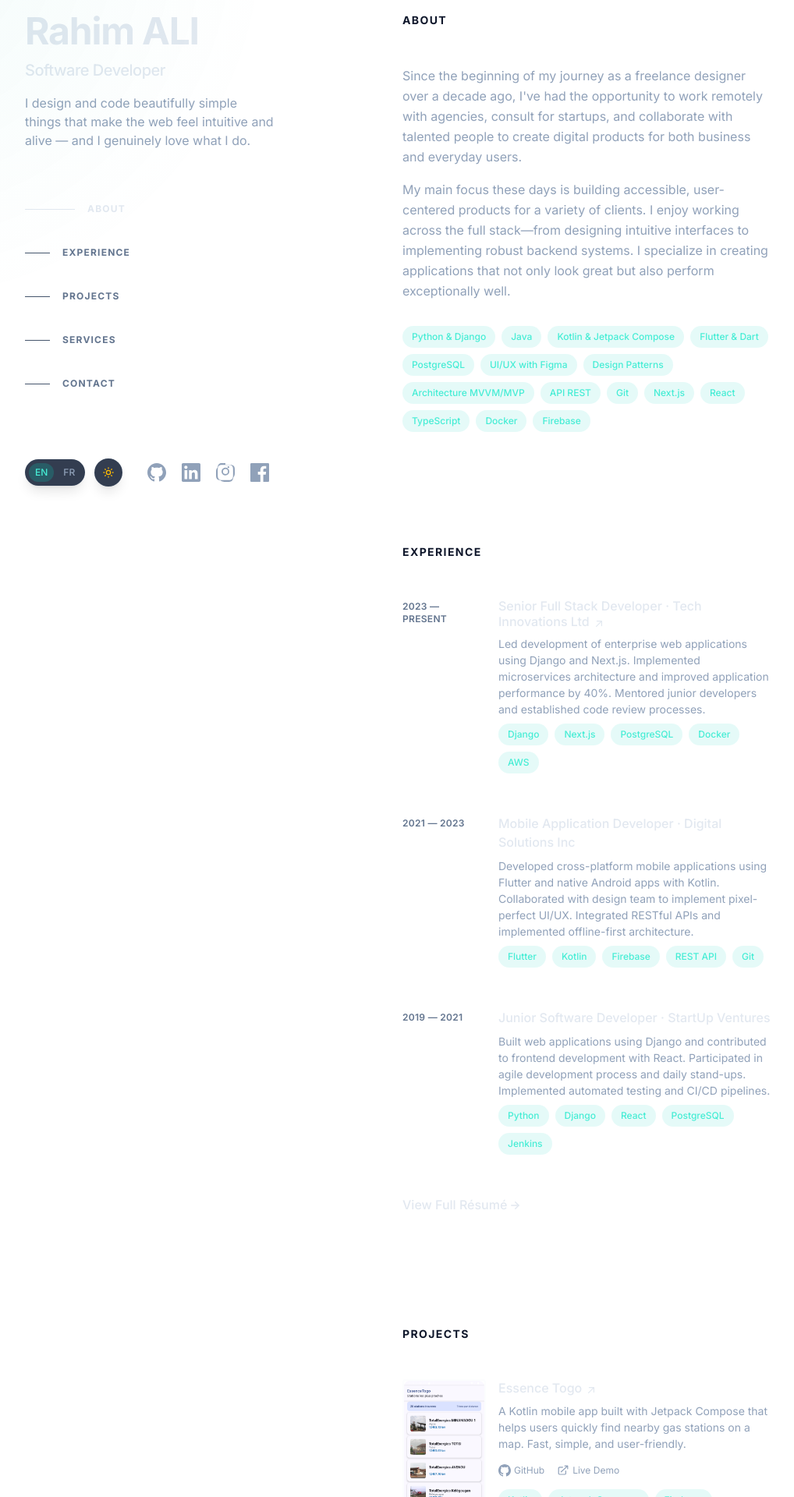
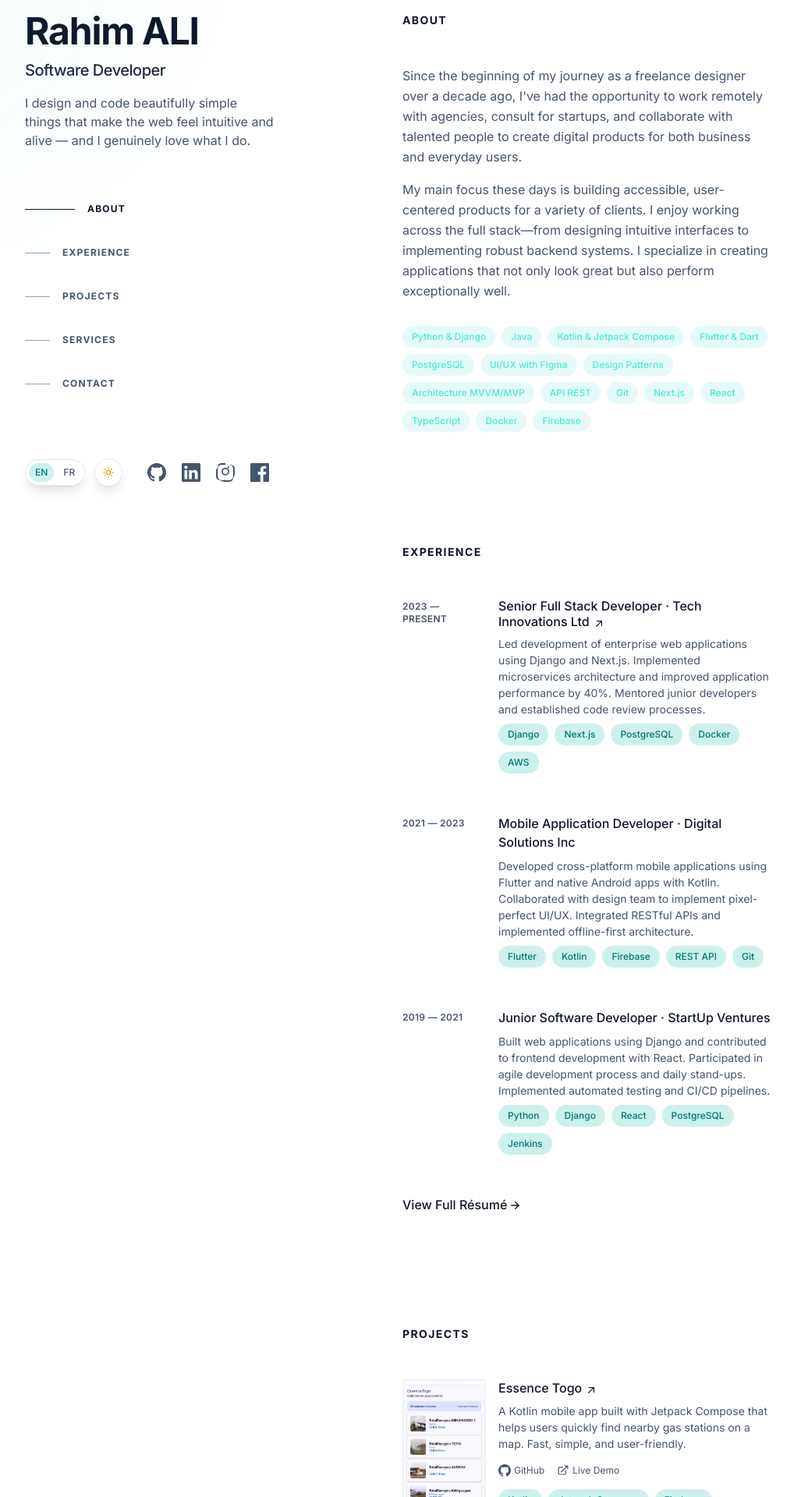
Before and after one commit to Rahim10020/freelance_portfolio, a Next.js app: page / in a window 1280 px wide. Shown: the part 80-2000 px from the top of the page at 78% size, without its empty margins (128-1146 px from the left). Built offline with nearby package versions, Linux system fonts and the light colour scheme; no server answers.

Commit message:
evolution dans le reglage du souci de la light mode

```diff
--- a/src/components/sections/About.tsx
+++ b/src/components/sections/About.tsx
@@ -10,7 +10,7 @@ export default function About() {
     return (
         <section id="about" className="mb-16 scroll-mt-16 md:mb-24 lg:mb-36 lg:scroll-mt-24">
             <SectionTitle>{t.about.title}</SectionTitle>
-            <div className="space-y-4 text-slate-400 dark:text-slate-400 light:text-slate-600 leading-relaxed mb-8">
+            <div className="space-y-4 text-slate-600 dark:text-slate-400 leading-relaxed mb-8">
                 <p>
                     {t.about.paragraph1}
                 </p>
--- a/src/components/sections/Hero.tsx
+++ b/src/components/sections/Hero.tsx
@@ -12,13 +12,13 @@ export default function Hero() {
     return (
         <header className="lg:sticky lg:top-0 lg:flex lg:max-h-screen lg:w-1/2 lg:flex-col lg:justify-between lg:py-24">
             <div>
-                <h1 className="text-4xl font-bold tracking-tight text-slate-200 dark:text-slate-200 light:text-slate-900 sm:text-5xl">
+                <h1 className="text-4xl font-bold tracking-tight text-slate-900 dark:text-slate-200 sm:text-5xl">
                     {personalInfo.name}
                 </h1>
-                <h2 className="mt-3 text-lg font-medium tracking-tight text-slate-200 dark:text-slate-200 light:text-slate-800 sm:text-xl">
+                <h2 className="mt-3 text-lg font-medium tracking-tight text-slate-800 dark:text-slate-200 sm:text-xl">
                     {t.hero.title}
                 </h2>
-                <p className="mt-4 max-w-xs leading-normal text-slate-400 dark:text-slate-400 light:text-slate-600">
+                <p className="mt-4 max-w-xs leading-normal text-slate-600 dark:text-slate-400">
                     {t.hero.bio}
                 </p>
                 <Navigation />
--- a/src/components/ui/ArchiveLink.tsx
+++ b/src/components/ui/ArchiveLink.tsx
@@ -8,8 +8,8 @@ interface ArchiveLinkProps {
 
 export default function ArchiveLink({ href, text, isExternal = false }: ArchiveLinkProps) {
     const content = (
-        <span className="inline-flex items-center font-medium leading-tight text-slate-200 dark:text-slate-200 light:text-slate-900 group">
-            <span className="border-b border-transparent group-hover:border-teal-300 dark:group-hover:border-teal-300 light:group-hover:border-teal-700 transition-all duration-300">
+        <span className="inline-flex items-center font-medium leading-tight text-slate-900 dark:text-slate-200 group">
+            <span className="border-b border-transparent group-hover:border-teal-700 dark:group-hover:border-teal-300 transition-all duration-300">
                 {text}
             </span>
             <svg
@@ -38,7 +38,7 @@ export default function ArchiveLink({ href, text, isExternal = false }: ArchiveL
                 href={href}
                 target="_blank"
                 rel="noopener noreferrer"
-                className="inline-flex items-center text-base font-semibold leading-tight text-slate-200 dark:text-slate-200 light:text-slate-900 hover:text-teal-300 dark:hover:text-teal-300 light:hover:text-teal-700 focus-visible:text-teal-300 dark:focus-visible:text-teal-300 light:focus-visible:text-teal-700 transition-colors"
+                className="inline-flex items-center text-base font-semibold leading-tight text-slate-900 dark:text-slate-200 hover:text-teal-700 dark:hover:text-teal-300 focus-visible:text-teal-700 dark:focus-visible:text-teal-300 transition-colors"
             >
                 {content}
             </a>
@@ -48,7 +48,7 @@ export default function ArchiveLink({ href, text, isExternal = false }: ArchiveL
     return (
         <Link
             href={href}
-            className="inline-flex items-center text-base font-semibold leading-tight text-slate-200 dark:text-slate-200 light:text-slate-900 hover:text-teal-300 dark:hover:text-teal-300 light:hover:text-teal-700 focus-visible:text-teal-300 dark:focus-visible:text-teal-300 light:focus-visible:text-teal-700 transition-colors"
+            className="inline-flex items-center text-base font-semibold leading-tight text-slate-900 dark:text-slate-200 hover:text-teal-700 dark:hover:text-teal-300 focus-visible:text-teal-700 dark:focus-visible:text-teal-300 transition-colors"
         >
             {content}
         </Link>
--- a/src/components/ui/ControlsPanel.tsx
+++ b/src/components/ui/ControlsPanel.tsx
@@ -10,12 +10,12 @@ export default function ControlsPanel() {
     return (
         <div className="flex items-center gap-3">
             {/* Language Switcher */}
-            <div className="flex items-center gap-1 rounded-full bg-slate-800/90 dark:bg-slate-800/90 light:bg-white/90 backdrop-blur-sm border border-slate-700/50 dark:border-slate-700/50 light:border-slate-200/50 p-1 shadow-lg">
+            <div className="flex items-center gap-1 rounded-full bg-white dark:bg-slate-800/90 backdrop-blur-sm border border-slate-200 dark:border-slate-700/50 p-1 shadow-lg">
                 <button
                     onClick={() => setLanguage('en')}
                     className={`px-2 py-1 rounded-full text-xs font-medium transition-all duration-300 ${language === 'en'
-                        ? 'bg-teal-400/20 dark:bg-teal-400/20 light:bg-teal-500/20 text-teal-300 dark:text-teal-300 light:text-teal-700'
-                        : 'text-slate-400 dark:text-slate-400 light:text-slate-600 hover:text-slate-200 hover:cursor-pointer dark:hover:text-slate-200 light:hover:text-slate-800'
+                        ? 'bg-teal-500/20 dark:bg-teal-400/20 text-teal-700 dark:text-teal-300'
+                        : 'text-slate-600 dark:text-slate-400 hover:text-slate-800 dark:hover:text-slate-200 hover:cursor-pointer'
                         }`}
                     aria-label="Switch to English"
                 >
@@ -24,8 +24,8 @@ export default function ControlsPanel() {
                 <button
                     onClick={() => setLanguage('fr')}
                     className={`px-2 py-1 rounded-full text-xs font-medium transition-all duration-300 ${language === 'fr'
-                        ? 'bg-teal-400/20 dark:bg-teal-400/20 light:bg-teal-500/20 text-teal-300 dark:text-teal-300 light:text-teal-700'
-                        : 'text-slate-400 dark:text-slate-400 light:text-slate-600 hover:text-slate-200 hover:cursor-pointer dark:hover:text-slate-200 light:hover:text-slate-800'
+                        ? 'bg-teal-500/20 dark:bg-teal-400/20 text-teal-700 dark:text-teal-300'
+                        : 'text-slate-600 dark:text-slate-400 hover:text-slate-800 dark:hover:text-slate-200 hover:cursor-pointer'
                         }`}
                     aria-label="Switch to French"
                 >
@@ -36,12 +36,12 @@ export default function ControlsPanel() {
             {/* Theme Switcher */}
             <button
                 onClick={toggleTheme}
-                className="group relative w-9 h-9 rounded-full bg-slate-800/90 dark:bg-slate-800/90 light:bg-white/90 backdrop-blur-sm border border-slate-700/50 dark:border-slate-700/50 light:border-slate-200/50 shadow-lg hover:scale-110 hover:cursor-pointer transition-all duration-300 flex items-center justify-center"
+                className="group relative w-9 h-9 rounded-full bg-white dark:bg-slate-800/90 backdrop-blur-sm border border-slate-200 dark:border-slate-700/50 shadow-lg hover:scale-110 hover:cursor-pointer transition-all duration-300 flex items-center justify-center"
                 aria-label="Toggle theme"
             >
                 {/* Sun Icon (Light Mode) */}
                 <svg
-                    className={`absolute w-4 h-4 text-amber-400 transition-all duration-500 ${theme === 'light'
+                    className={`absolute w-4 h-4 text-amber-500 transition-all duration-500 ${theme === 'light'
                         ? 'rotate-0 scale-100 opacity-100'
                         : 'rotate-90 scale-0 opacity-0'
                         }`}
--- a/src/components/ui/ExperienceCard.tsx
+++ b/src/components/ui/ExperienceCard.tsx
@@ -7,21 +7,21 @@ interface ExperienceCardProps {
 export default function ExperienceCard({ experience }: ExperienceCardProps) {
     const content = (
         <div className="group relative grid gap-4 pb-1 transition-all sm:grid-cols-8 sm:gap-8 md:gap-4 lg:hover:!opacity-100 lg:group-hover/list:opacity-50">
-            <div className="absolute -inset-x-4 -inset-y-4 z-0 hidden rounded-md transition motion-reduce:transition-none lg:-inset-x-6 lg:block lg:group-hover:bg-slate-800/50 dark:lg:group-hover:bg-slate-800/50 light:lg:group-hover:bg-white/50 lg:group-hover:shadow-[inset_0_1px_0_0_rgba(148,163,184,0.1)] dark:lg:group-hover:shadow-[inset_0_1px_0_0_rgba(148,163,184,0.1)] light:lg:group-hover:shadow-[inset_0_1px_0_0_rgba(148,163,184,0.2)] lg:group-hover:drop-shadow-lg" />
+            <div className="absolute -inset-x-4 -inset-y-4 z-0 hidden rounded-md transition motion-reduce:transition-none lg:-inset-x-6 lg:block lg:group-hover:bg-white/50 dark:lg:group-hover:bg-slate-800/50 lg:group-hover:shadow-[inset_0_1px_0_0_rgba(148,163,184,0.2)] dark:lg:group-hover:shadow-[inset_0_1px_0_0_rgba(148,163,184,0.1)] lg:group-hover:drop-shadow-lg" />
 
-            <header className="z-10 mb-2 mt-1 text-xs font-semibold uppercase tracking-wide text-slate-500 dark:text-slate-500 light:text-slate-600 sm:col-span-2">
+            <header className="z-10 mb-2 mt-1 text-xs font-semibold uppercase tracking-wide text-slate-600 dark:text-slate-500 sm:col-span-2">
                 {experience.period}
             </header>
 
             <div className="z-10 sm:col-span-6">
-                <h3 className="font-medium leading-snug text-slate-200 dark:text-slate-200 light:text-slate-900">
+                <h3 className="font-medium leading-snug text-slate-900 dark:text-slate-200">
                     <div>
                         {experience.link ? (
                             <a
                                 href={experience.link}
                                 target="_blank"
                                 rel="noopener noreferrer"
-                                className="inline-flex items-baseline font-medium leading-tight text-slate-200 dark:text-slate-200 light:text-slate-900 hover:text-teal-300 dark:hover:text-teal-300 light:hover:text-teal-700 focus-visible:text-teal-300 dark:focus-visible:text-teal-300 light:focus-visible:text-teal-700 group/link text-base"
+                                className="inline-flex items-baseline font-medium leading-tight text-slate-900 dark:text-slate-200 hover:text-teal-700 dark:hover:text-teal-300 focus-visible:text-teal-700 dark:focus-visible:text-teal-300 group/link text-base"
                             >
                                 <span className="absolute -inset-x-4 -inset-y-2.5 hidden rounded md:-inset-x-6 md:-inset-y-4 lg:block" />
                                 <span>
@@ -46,11 +46,11 @@ export default function ExperienceCard({ experience }: ExperienceCardProps) {
                         )}
                     </div>
                 </h3>
-                <p className="mt-2 text-sm leading-normal text-slate-400 dark:text-slate-400 light:text-slate-600">{experience.description}</p>
+                <p className="mt-2 text-sm leading-normal text-slate-600 dark:text-slate-400">{experience.description}</p>
                 <ul className="mt-2 flex flex-wrap gap-2">
                     {experience.technologies.map((tech) => (
                         <li key={tech}>
-                            <div className="flex items-center rounded-full bg-teal-400/10 dark:bg-teal-400/10 light:bg-teal-500/20 px-3 py-1 text-xs font-medium leading-5 text-teal-300 dark:text-teal-300 light:text-teal-700">
+                            <div className="flex items-center rounded-full bg-teal-500/20 dark:bg-teal-400/10 px-3 py-1 text-xs font-medium leading-5 text-teal-700 dark:text-teal-300">
                                 {tech}
                             </div>
                         </li>
--- a/src/components/ui/Navigation.tsx
+++ b/src/components/ui/Navigation.tsx
@@ -57,14 +57,14 @@ export default function Navigation() {
                         >
                             <span
                                 className={`h-px transition-all ${activeSection === section.id
-                                    ? 'w-16 bg-slate-200 dark:bg-slate-200 light:bg-slate-900'
-                                    : 'w-8 bg-slate-600 dark:bg-slate-600 light:bg-slate-400 group-hover:w-16 group-hover:bg-slate-200 dark:group-hover:bg-slate-200 light:group-hover:bg-slate-900'
+                                    ? 'w-16 bg-slate-900 dark:bg-slate-200'
+                                    : 'w-8 bg-slate-400 dark:bg-slate-600 group-hover:w-16 group-hover:bg-slate-900 dark:group-hover:bg-slate-200'
                                     }`}
                             />
                             <span
                                 className={`text-xs font-bold uppercase tracking-widest transition-colors ${activeSection === section.id
-                                    ? 'text-slate-200 dark:text-slate-200 light:text-slate-900'
-                                    : 'text-slate-500 dark:text-slate-500 light:text-slate-600 group-hover:text-slate-200 dark:group-hover:text-slate-200 light:group-hover:text-slate-900'
+                                    ? 'text-slate-900 dark:text-slate-200'
+                                    : 'text-slate-600 dark:text-slate-500 group-hover:text-slate-900 dark:group-hover:text-slate-200'
                                     }`}
                             >
                                 {section.label}
--- a/src/components/ui/ProjectCard.tsx
+++ b/src/components/ui/ProjectCard.tsx
@@ -11,11 +11,11 @@ export default function ProjectCard({ project }: ProjectCardProps) {
 
     const content = (
         <div className="group relative grid gap-4 pb-1 transition-all sm:grid-cols-8 sm:gap-8 md:gap-4 lg:hover:!opacity-100 lg:group-hover/list:opacity-50">
-            <div className="absolute -inset-x-4 -inset-y-4 z-0 hidden rounded-md transition motion-reduce:transition-none lg:-inset-x-6 lg:block lg:group-hover:bg-slate-800/50 dark:lg:group-hover:bg-slate-800/50 light:lg:group-hover:bg-white/50 lg:group-hover:shadow-[inset_0_1px_0_0_rgba(148,163,184,0.1)] dark:lg:group-hover:shadow-[inset_0_1px_0_0_rgba(148,163,184,0.1)] light:lg:group-hover:shadow-[inset_0_1px_0_0_rgba(148,163,184,0.2)] lg:group-hover:drop-shadow-lg" />
+            <div className="absolute -inset-x-4 -inset-y-4 z-0 hidden rounded-md transition motion-reduce:transition-none lg:-inset-x-6 lg:block lg:group-hover:bg-white/50 dark:lg:group-hover:bg-slate-800/50 lg:group-hover:shadow-[inset_0_1px_0_0_rgba(148,163,184,0.2)] dark:lg:group-hover:shadow-[inset_0_1px_0_0_rgba(148,163,184,0.1)] lg:group-hover:drop-shadow-lg" />
 
             {project.image && (
                 <div className="z-10 sm:col-span-2">
-                    <div className="rounded border-2 border-slate-200/10 dark:border-slate-200/10 light:border-slate-300/30 transition group-hover:border-slate-200/30 dark:group-hover:border-slate-200/30 light:group-hover:border-slate-300/50">
+                    <div className="rounded border-2 border-slate-300/30 dark:border-slate-200/10 transition group-hover:border-slate-300/50 dark:group-hover:border-slate-200/30">
                         <Image
                             src={project.image}
                             alt={project.title}
@@ -29,13 +29,13 @@ export default function ProjectCard({ project }: ProjectCardProps) {
             )}
 
             <div className={`z-10 ${project.image ? 'sm:col-span-6' : 'sm:col-span-8'}`}>
-                <h3 className="font-medium leading-snug text-slate-200 dark:text-slate-200 light:text-slate-900">
+                <h3 className="font-medium leading-snug text-slate-900 dark:text-slate-200">
                     {hasLink ? (
                         <a
                             href={mainLink}
                             target="_blank"
                             rel="noopener noreferrer"
-                            className="inline-flex items-baseline font-medium leading-tight text-slate-200 dark:text-slate-200 light:text-slate-900 hover:text-teal-300 dark:hover:text-teal-300 light:hover:text-teal-700 focus-visible:text-teal-300 dark:focus-visible:text-teal-300 light:focus-visible:text-teal-700 group/link text-base"
+                            className="inline-flex items-baseline font-medium leading-tight text-slate-900 dark:text-slate-200 hover:text-teal-700 dark:hover:text-teal-300 focus-visible:text-teal-700 dark:focus-visible:text-teal-300 group/link text-base"
                         >
                             <span className="absolute -inset-x-4 -inset-y-2.5 hidden rounded md:-inset-x-6 md:-inset-y-4 lg:block" />
                             <span>
@@ -57,7 +57,7 @@ export default function ProjectCard({ project }: ProjectCardProps) {
                         <span className="text-base">{project.title}</span>
                     )}
                 </h3>
-                <p className="mt-2 text-sm leading-normal text-slate-400 dark:text-slate-400 light:text-slate-600">{project.description}</p>
+                <p className="mt-2 text-sm leading-normal text-slate-600 dark:text-slate-400">{project.description}</p>
                 {(project.links.github || project.links.live) && (
                     <div className="mt-4 flex gap-4 text-xs">
                         {project.links.github && (
@@ -65,7 +65,7 @@ export default function ProjectCard({ project }: ProjectCardProps) {
                                 href={project.links.github}
                                 target="_blank"
                                 rel="noopener noreferrer"
-                                className="relative z-20 inline-flex items-center gap-1 text-slate-400 dark:text-slate-400 light:text-slate-600 hover:text-teal-300 dark:hover:text-teal-300 light:hover:text-teal-700"
+                                className="relative z-20 inline-flex items-center gap-1 text-slate-600 dark:text-slate-400 hover:text-teal-700 dark:hover:text-teal-300"
                             >
                                 <svg className="w-4 h-4" viewBox="0 0 24 24" fill="currentColor">
                                     <path d="M12 0c-6.626 0-12 5.373-12 12 0 5.302 3.438 9.8 8.207 11.387.599.111.793-.261.793-.577v-2.234c-3.338.726-4.033-1.416-4.033-1.416-.546-1.387-1.333-1.756-1.333-1.756-1.089-.745.083-.729.083-.729 1.205.084 1.839 1.237 1.839 1.237 1.07 1.834 2.807 1.304 3.492.997.107-.775.418-1.305.762-1.604-2.665-.305-5.467-1.334-5.467-5.931 0-1.311.469-2.381 1.236-3.221-.124-.303-.535-1.524.117-3.176 0 0 1.008-.322 3.301 1.23.957-.266 1.983-.399 3.003-.404 1.02.005 2.047.138 3.006.404 2.291-1.552 3.297-1.23 3.297-1.23.653 1.653.242 2.874.118 3.176.77.84 1.235 1.911 1.235 3.221 0 4.609-2.807 5.624-5.479 5.921.43.372.823 1.102.823 2.222v3.293c0 .319.192.694.801.576 4.765-1.589 8.199-6.086 8.199-11.386 0-6.627-5.373-12-12-12z" />
@@ -78,7 +78,7 @@ export default function ProjectCard({ project }: ProjectCardProps) {
                                 href={project.links.live}
                                 target="_blank"
                                 rel="noopener noreferrer"
-                                className="relative z-20 inline-flex items-center gap-1 text-slate-400 dark:text-slate-400 light:text-slate-600 hover:text-teal-300 dark:hover:text-teal-300 light:hover:text-teal-700"
+                                className="relative z-20 inline-flex items-center gap-1 text-slate-600 dark:text-slate-400 hover:text-teal-700 dark:hover:text-teal-300"
                             >
                                 <svg className="w-4 h-4" viewBox="0 0 20 20" fill="currentColor">
                                     <path
@@ -100,7 +100,7 @@ export default function ProjectCard({ project }: ProjectCardProps) {
                 <ul className="mt-4 flex flex-wrap gap-2">
                     {project.technologies.map((tech) => (
                         <li key={tech}>
-                            <div className="flex items-center rounded-full bg-teal-400/10 dark:bg-teal-400/10 light:bg-teal-500/20 px-3 py-1 text-xs font-medium leading-5 text-teal-300 dark:text-teal-300 light:text-teal-700">
+                            <div className="flex items-center rounded-full bg-teal-500/20 dark:bg-teal-400/10 px-3 py-1 text-xs font-medium leading-5 text-teal-700 dark:text-teal-300">
                                 {tech}
                             </div>
                         </li>
--- a/src/components/ui/ServiceCard.tsx
+++ b/src/components/ui/ServiceCard.tsx
@@ -6,10 +6,10 @@ interface ServiceCardProps {
 
 export default function ServiceCard({ service }: ServiceCardProps) {
     return (
-        <div className="group relative rounded-lg border border-slate-200/10 dark:border-slate-200/10 light:border-slate-300/30 bg-slate-800/50 dark:bg-slate-800/50 light:bg-white/60 p-6 transition-all hover:bg-slate-800/70 dark:hover:bg-slate-800/70 light:hover:bg-white/80 hover:border-slate-200/20 dark:hover:border-slate-200/20 light:hover:border-slate-300/50 hover:shadow-lg dark:hover:shadow-lg light:hover:shadow-teal-100/50">
+        <div className="group relative rounded-lg border border-slate-300/30 dark:border-slate-200/10 bg-white/60 dark:bg-slate-800/50 p-6 transition-all hover:bg-white/80 dark:hover:bg-slate-800/70 hover:border-slate-300/50 dark:hover:border-slate-200/20 hover:shadow-lg dark:hover:shadow-lg hover:shadow-teal-100/50 dark:hover:shadow-none">
             <div className="text-4xl mb-4">{service.icon}</div>
-            <h3 className="text-lg font-medium text-slate-200 dark:text-slate-200 light:text-slate-900 mb-2">{service.title}</h3>
-            <p className="text-sm text-slate-400 dark:text-slate-400 light:text-slate-600 leading-relaxed">{service.description}</p>
+            <h3 className="text-lg font-medium text-slate-900 dark:text-slate-200 mb-2">{service.title}</h3>
+            <p className="text-sm text-slate-600 dark:text-slate-400 leading-relaxed">{service.description}</p>
         </div>
     );
 }
--- a/src/components/ui/SocialLinks.tsx
+++ b/src/components/ui/SocialLinks.tsx
@@ -23,7 +23,7 @@ export default function SocialLinks() {
                         href={link.url}
                         target="_blank"
                         rel="noopener noreferrer"
-                        className="block text-slate-400 dark:text-slate-400 light:text-slate-600 hover:text-slate-200 dark:hover:text-slate-200 light:hover:text-slate-900 transition-colors"
+                        className="block text-slate-600 dark:text-slate-400 hover:text-slate-900 dark:hover:text-slate-200 transition-colors"
                         aria-label={link.name}
                     >
                         <svg
```
Also changed, not shown: src/components/sections/Contact.tsx (+10 -10 lines), src/components/sections/Footer.tsx (+4 -4 lines).
